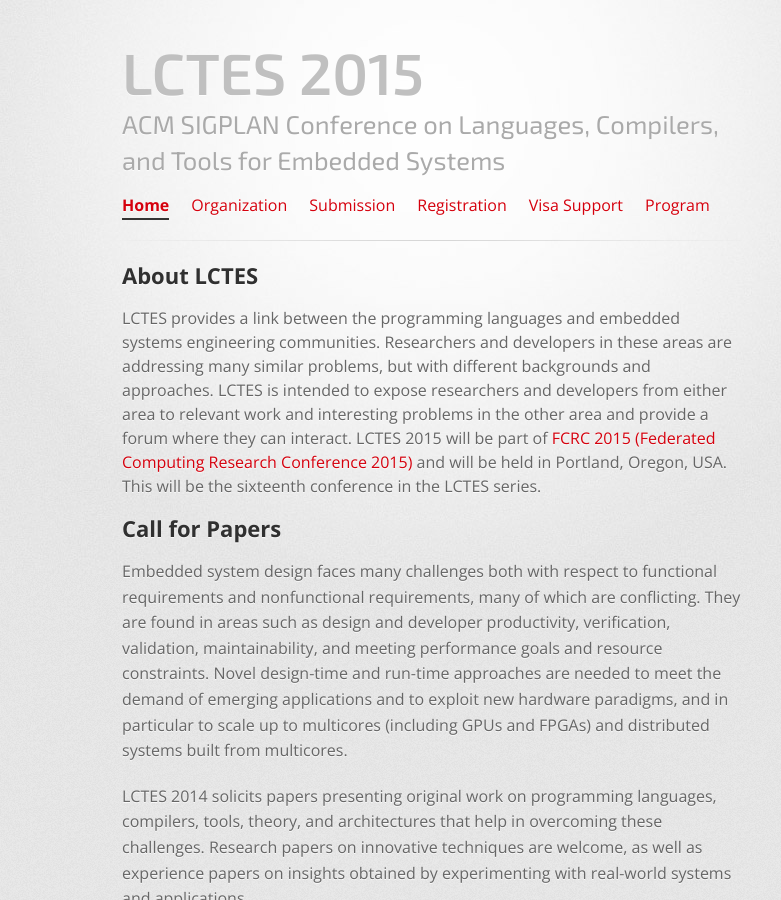
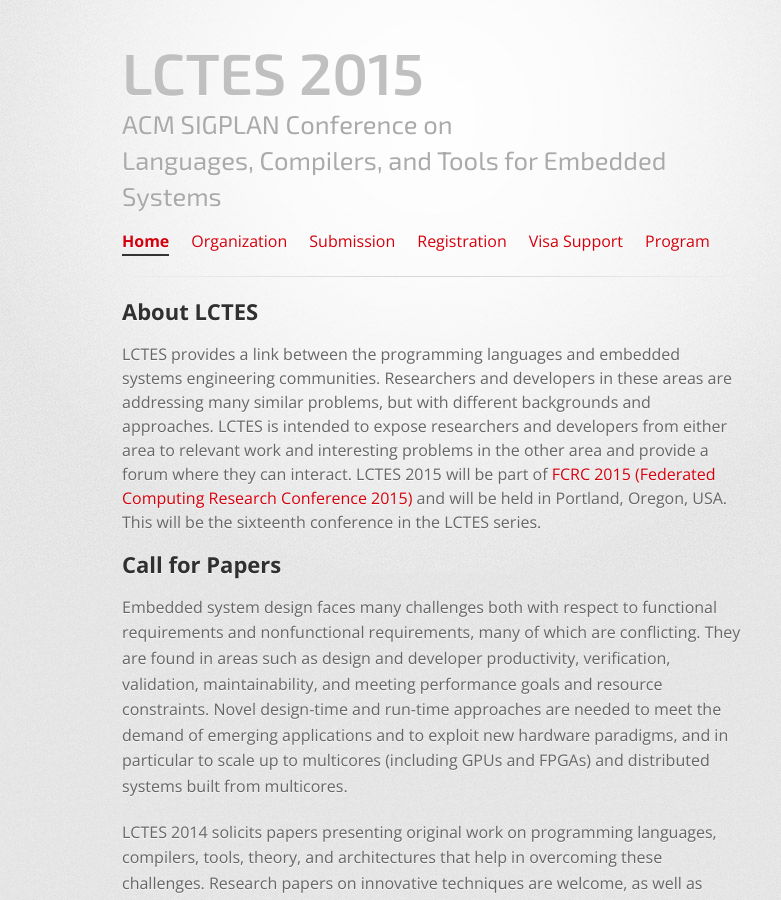
Before and after one commit to GSathish/lctes2015, a Jekyll site: the page built from index.html, in a window 1280 px wide and 900 px high. Shown: the whole window, without its empty margins (208-989 px from the left). Built offline with Jekyll 4.4.1, drawn with Linux system fonts in a browser that asks for light colours.

```diff
--- a/_includes/header.html
+++ b/_includes/header.html
@@ -57,7 +57,7 @@
       <div class="inner">
         <header>
           <h1>LCTES 2015</h1>
-          <h2>ACM SIGPLAN Conference on Languages, Compilers, and Tools for Embedded Systems</h2>
+          <h2>ACM SIGPLAN Conference on <br />Languages, Compilers, and Tools for Embedded Systems</h2>
           <nav>
             <ul class="inline-list">
               {% if include.home == "false" %}
```
